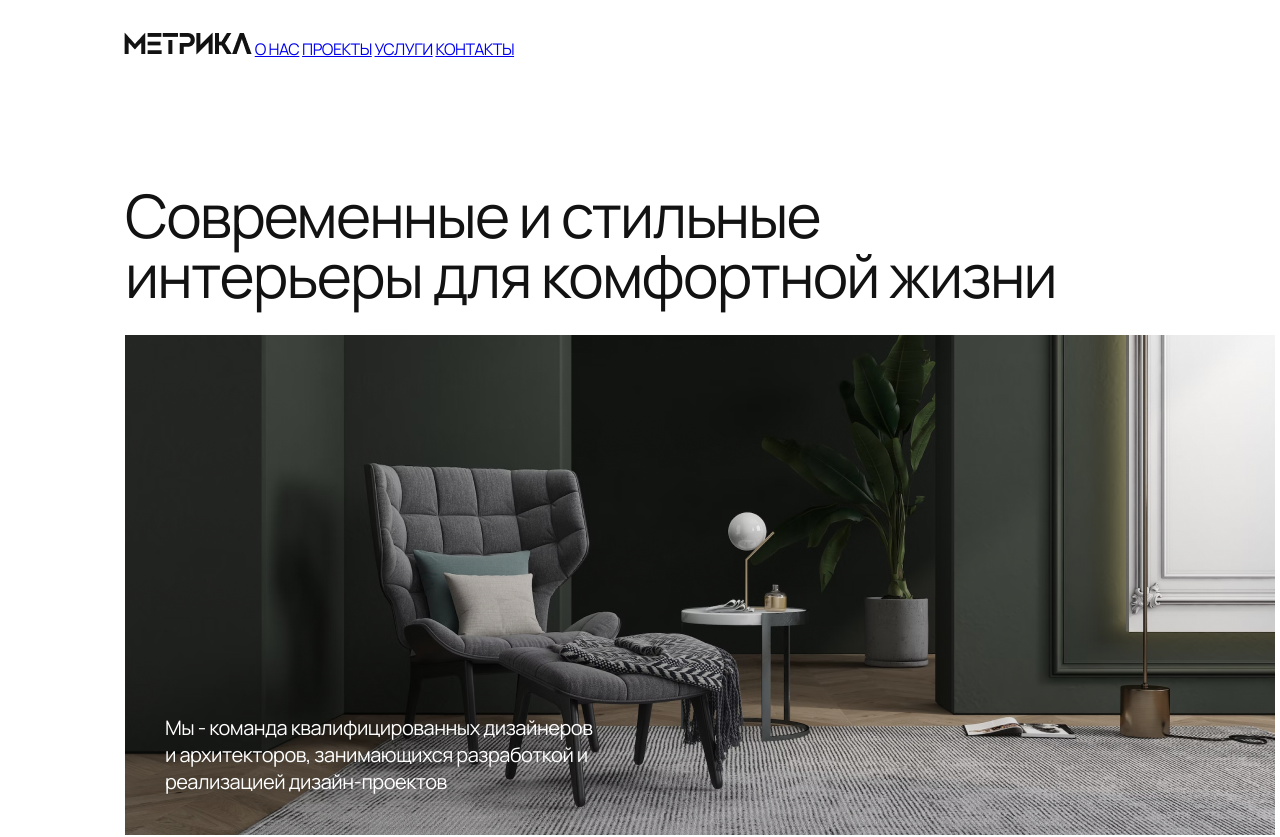
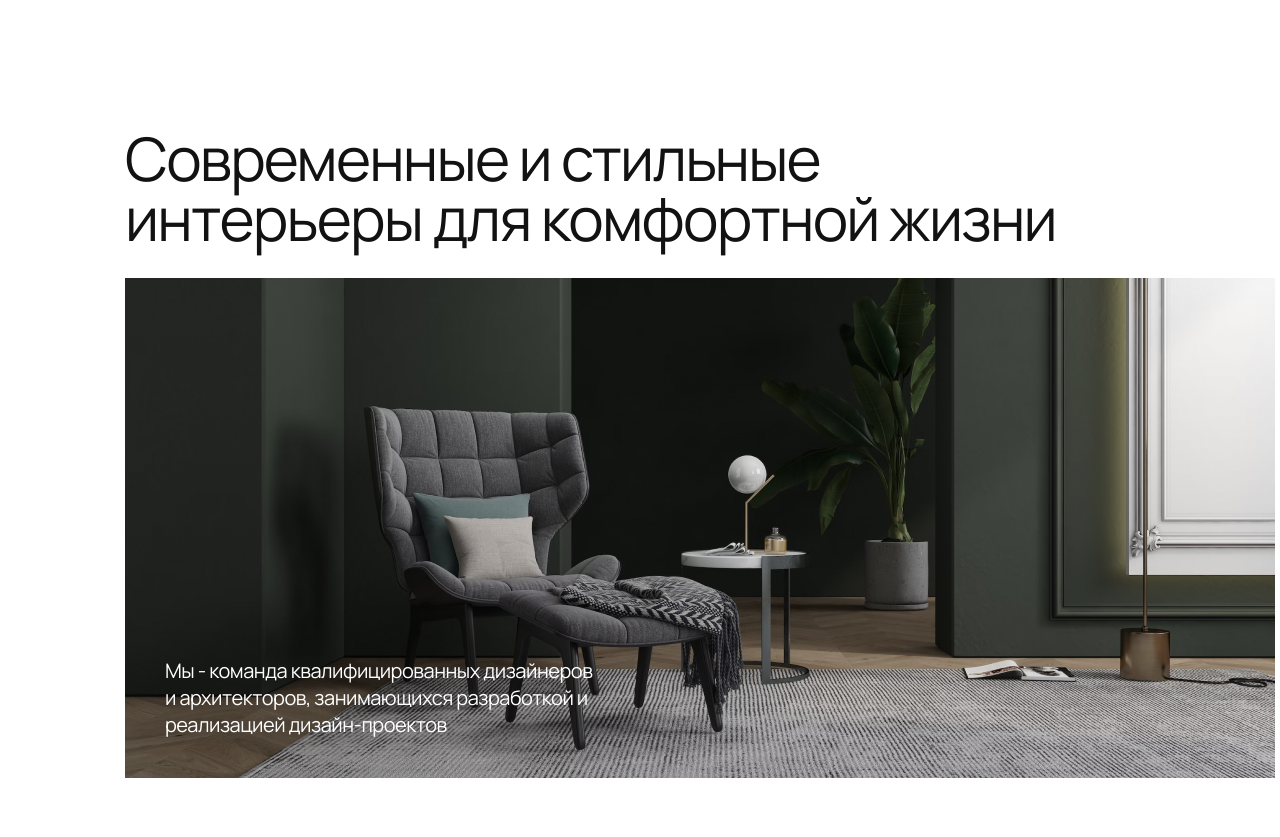
Before and after one commit to slowrunr/metrika_modul1, a plain HTML site: page index.html in a window 1280 px wide. Shown: the top 837 px of the page. Drawn offline with Linux system fonts and the light colour scheme.

Commit message:
Checkpoint-1

```diff
--- a/index.html
+++ b/index.html
@@ -11,10 +11,10 @@
       rel="stylesheet"
     />
     <link rel="stylesheet" href="/styles/style.css" />
-    <link rel="icon" href="/resources/favicon.png"  type="image/png">
+    <link rel="icon" href="/resources/favicon.png" type="image/png" />
   </head>
   <body>
-    <header>
+    <!-- <header>
       <section class="header-nav">
         <a href="#"><img src="/resources/logo.png" alt="Логотип" /></a>
 
@@ -23,7 +23,7 @@
         <a href="#" class="nav-serviss">УСЛУГИ</a>
         <a href="#" class="nav-kontacts">КОНТАКТЫ</a>
       </section>
-    </header>
+    </header> -->
 
     <main>
       <h1>Современные и стильные интерьеры для комфортной жизни</h1>
@@ -45,8 +45,8 @@
         </p>
         <a class="btn" href="/">Посмотреть услуги</a>
       </section>
-
-      <section class="projects">
+    </main>
+    <!-- <section class="projects">
         <h2>ПРОЕКТЫ</h2>
         <div class="container__hall">
           <img class="project__img" src="/resources/hall.png" alt=" Холл" />
@@ -143,6 +143,6 @@
         <a href="#" class="nav-kontacts">КОНТАКТЫ</a>
       </section>
       <p class="row">студия дизайна интерьера Метрика — 2023</p>
-    </footer>
+    </footer>  -->
   </body>
 </html>
--- a/styles/style.css
+++ b/styles/style.css
@@ -1,9 +1,9 @@
 body {
   margin: 0 auto;
-  min-width: 1400px;
+  /* min-width: 1400px; */
   position: relative;
   width: 1400px;
-  height: 7211px;
+  /* height: 7211px; */
 
   background: #ffffff;
   font-family: "Manrope", sans-serif;
```
